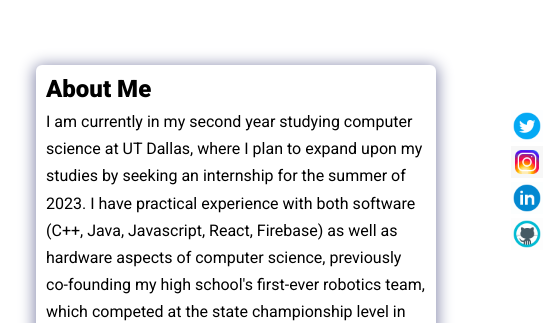
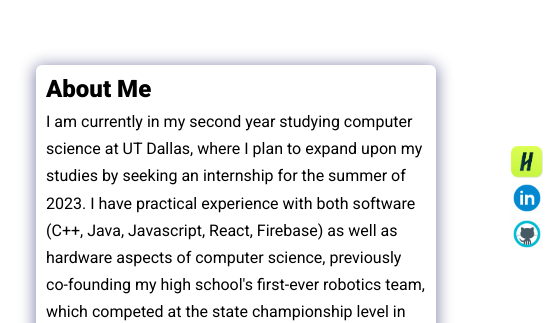
Before and after one commit to bradleymixon/portfolio-website, a plain HTML site: page index.html in a window 1280 px wide. Shown: the part 146-469 px from the top of the page, 724-1280 px from the left. Drawn offline with nearby package versions, Linux system fonts and the light colour scheme.

Commit message:
Added socials button functionality

```diff
--- a/index.html
+++ b/index.html
@@ -247,23 +247,15 @@
 
    <!-- Social accounts - Fixed to the right -->
    <div class="socials">
-     <a href="#" target="_blank">
+     <a href="https://app.joinhandshake.com/stu/users/32403373" target="_blank">
        <img
-         src="assets/icons/icons8-twitter-circled.gif"
-         alt="Twitter"
+         src="assets/icons/handshake-logo.png"
+         alt="Handshake"
          loading="lazy"
          class="socicon"
        />
      </a>
-     <a href="#" target="_blank">
-       <img
-         src="assets/icons/icons8-instagram.gif"
-         alt="Instagram"
-         loading="lazy"
-         class="socicon"
-       />
-     </a>
-     <a href="#" target="_blank">
+     <a href="https://www.linkedin.com/in/bradleymixon/" target="_blank">
        <img
          src="assets/icons/icons8-linkedin-circled.gif"
          alt="Linkedin"
@@ -271,7 +263,7 @@
          class="socicon"
        />
      </a>
-     <a href="#" target="_blank">
+     <a href="https://github.com/bradleymixon" target="_blank">
        <img
          src="assets/icons/icons8-github.gif"
          alt="Github"
```
Also changed, not shown: assets/icons/handshake-logo.png (added).
